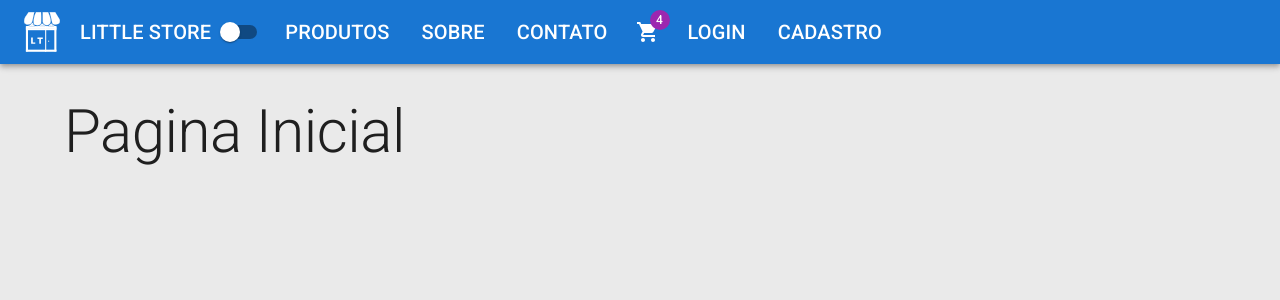
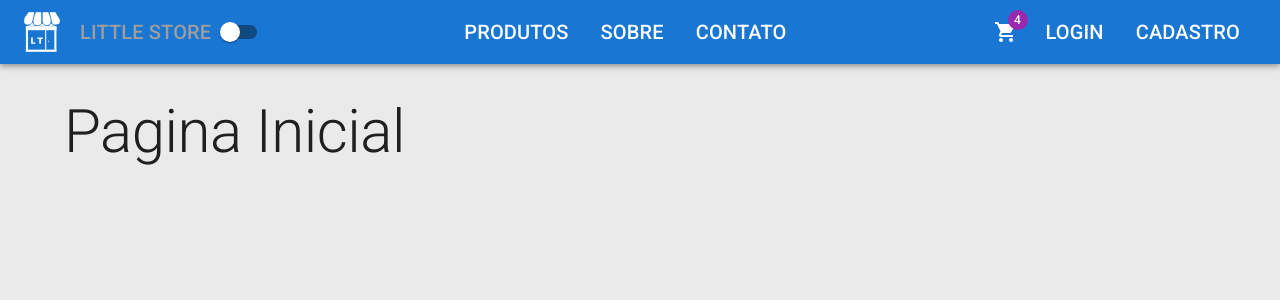
Before and after one commit to ArmineSBSamvelovna/software-product, a React (Create React App) app in the folder client/: page / in a window 1280 px wide. Shown: the top 300 px of the page. Built offline with nearby package versions, Linux system fonts and the light colour scheme.

Commit message:
estilizacao do navbar

```diff
--- a/client/src/app/layout/Header.tsx
+++ b/client/src/app/layout/Header.tsx
@@ -1,5 +1,5 @@
 import { ShoppingCart } from "@mui/icons-material";
-import { AppBar, Badge, IconButton, List, ListItem, Switch, Toolbar, Typography } from "@mui/material";
+import { AppBar, Badge, Box, IconButton, List, ListItem, Switch, Toolbar, Typography } from "@mui/material";
 import { NavLink } from "react-router-dom";
 
 
@@ -19,32 +19,54 @@
     {title: 'cadastro', path: '/cadastro'},
 ]
 
+const navStyles = {
+        color: 'inherit',
+        textDecoration: 'none',
+        typography: 'h6',
+        '&:hover': {
+            color: 'text.secondary'
+        },
+        '&.active': {
+            color: 'grey.500'
+        }
+}
+
 export default function Header({darkMode, handleThemeChange}: Props) {
     return (
         <AppBar position='static' sx={{ mb: 4 }}>
-            <Toolbar>
+            <Toolbar sx={{display: 'flex', justifyContent: 'space-between', alignItems: 'center'}}>
+
+
+                <Box display='flex' sx={{alignItems:'center'}}>
                     <img src="../images/logo.svg" className="App-logo" alt="logo" />
                     <Typography
                         variant='h6'
                         component={NavLink}
                         to='/'
-                    sx={{color: 'inherit', textDecoration: 'none'}}
+                        exact
+                        sx={navStyles}
                     >
                         LITTLE STORE
                     </Typography>
                     <Switch checked={darkMode} onChange={handleThemeChange}/>
+                </Box>
+
+
+
                 <List sx={{display: 'flex'}}>
                     {midLinks.map(({title, path}) => (
                         <ListItem
                             component={NavLink}
                             to={path}
                             key={path}
-                            sx={{color: 'inherit', typography: 'h6'}}
+                            sx={navStyles}
                         >
                             {title.toUpperCase()}
                         </ListItem>
                     ))}
                 </List>
+
+                <Box display='flex' sx={{alignItems:'center'}}>
                     <IconButton size='large' sx={{color: 'inherit'}}>
                         <Badge badgeContent={4} color='secondary'>
                             <ShoppingCart />
@@ -56,12 +78,13 @@
                                 component={NavLink}
                                 to={path}
                                 key={path}
-                            sx={{color: 'inherit', typography: 'h6'}}
+                                sx={navStyles}
                             >
                                 {title.toUpperCase()}
                             </ListItem>
                         ))}
                     </List>
+                </Box>
             </Toolbar>
         </AppBar>
     )
```
Also changed, not shown: 2 other files (tests, documents, lock files or other folders). Lines whose indentation alone changed are shown as unchanged.
